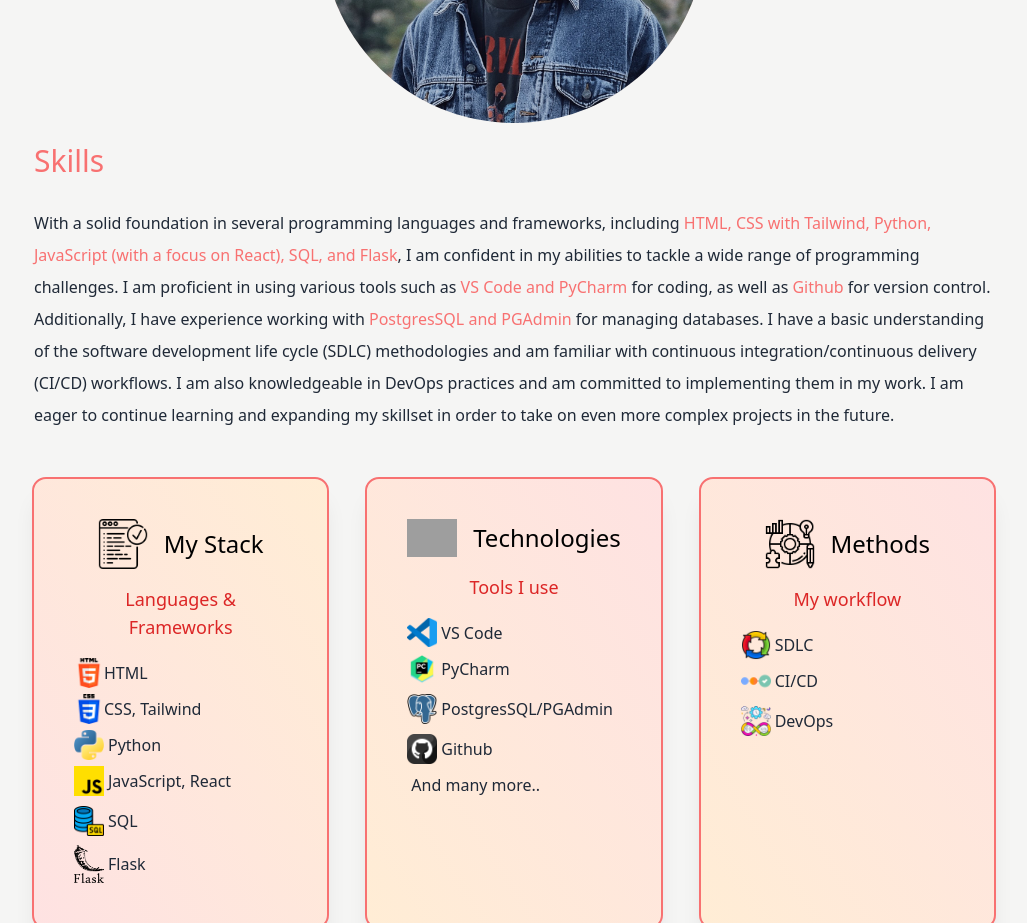
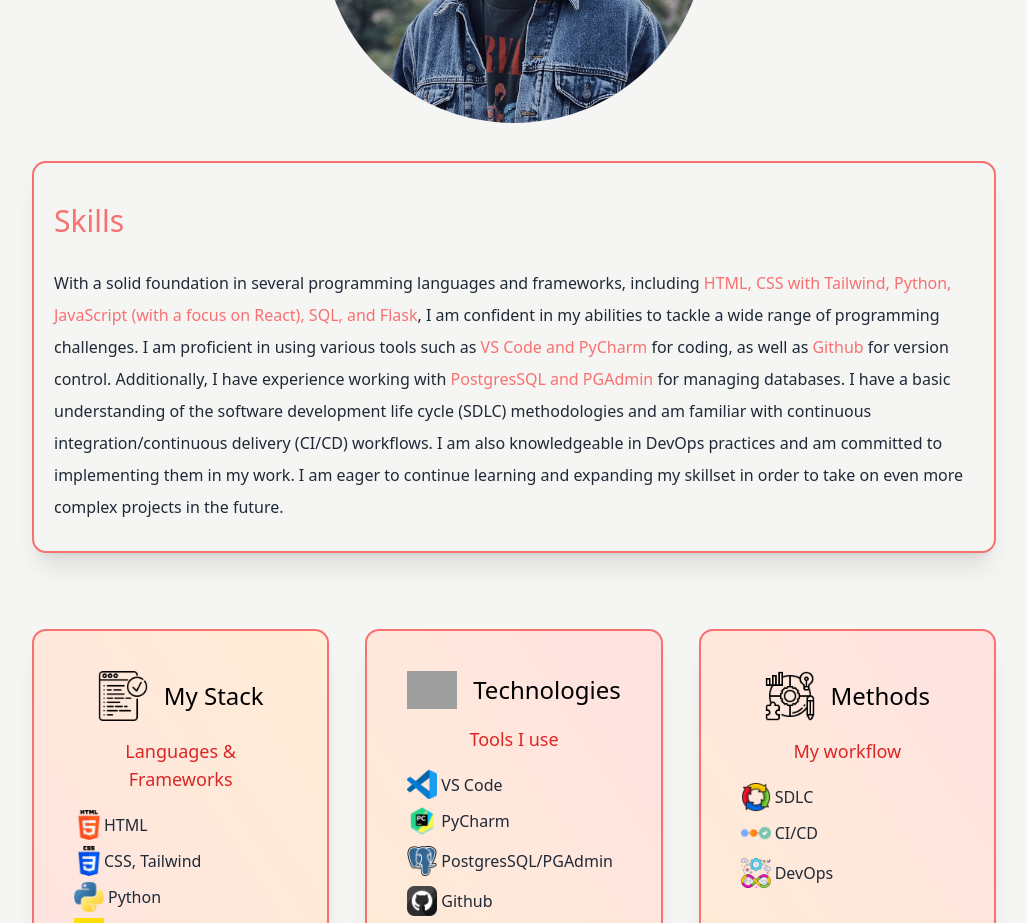
Before and after one commit to thomasbalicki/reactportfolio, a Next.js app: page / in a window 1280 px wide. Shown: the part 900-1823 px from the top of the page, without its empty margins (126-1153 px from the left). Built offline with nearby package versions, Linux system fonts and the light colour scheme; grey boxes are pictures that could not be loaded.

Commit message:
Added comments to improve code readability

```diff
--- a/pages/index.js
+++ b/pages/index.js
@@ -34,6 +34,9 @@ export default function Home() {
       </Head>
       <main className='bg-stone-100 px-10 md:px-20 lg:px-40 dark:bg-gray-900'>
         <section className='min-h-screen'>
+
+          {/*-------------------------------------------My Nav Bar------------------------------------------------------------------*/}
+
           <nav className='py-10 mb-12 flex justify-between'>
             <h1 className='text-xl font-burtons dark:text-white'>Portfolio</h1>
             <ul className='flex items-center'>
@@ -66,6 +69,9 @@ export default function Home() {
               </li>
             </ul>
           </nav>
+
+          {/*-------------------------------------------NAME AND INTRO------------------------------------------------------------------*/}
+
           <div className='text-center p-8 dark:text-white'>
             <h2 className='text-5xl py-2 text-red-500 font-medium md:text-6xl'>Thomas Balicki</h2>
             <h3 className='text-2xl py-2 md:text-3xl'>Software Developer.</h3>
@@ -76,13 +82,20 @@ export default function Home() {
           </div>
         </section>
         <section>
-          <div>
-            <h3 className='text-3xl py-5 text-red-400'>Skills</h3>
+
+          {/*-------------------------------------------Skills section & paragraph------------------------------------------------------------------*/}
+          {/*-------------- TODO: Create function to toggle between skills and education, displaying the content of the selected div ---------------*/}
+
+          <div className='shadow-xl p-5 rounded-xl my-10 outline outline-2 outline-red-400'>
+            <button className='text-3xl py-5 text-red-400'>Skills</button>
             <p className='text-md py-2 leading-8 text-gray-800 dark:text-white'>
               With a solid foundation in several programming languages and frameworks, including <span className="text-red-400">HTML, CSS with Tailwind, Python, JavaScript (with a focus on React), SQL, and Flask</span>, I am confident in my abilities to tackle a wide range of programming challenges. I am proficient in using various tools such as <span className="text-red-400">VS Code and PyCharm</span> for coding, as well as <span className="text-red-400">Github</span> for version control. Additionally, I have experience working with <span className="text-red-400">PostgresSQL and PGAdmin</span> for managing databases. I have a basic understanding of the software development life cycle (SDLC) methodologies and am familiar with continuous integration/continuous delivery (CI/CD) workflows. I am also knowledgeable in DevOps practices and am committed to implementing them in my work. I am eager to continue learning and expanding my skillset in order to take on even more complex projects in the future.
             </p>
           </div>
           <div className="lg:flex gap-10">
+
+            {/*-------------------------------------------My Stack Div------------------------------------------------------------------*/}
+
             <div className="bg-gradient-to-tr from-red-100 to-orange-100 flex-1 text-center shadow-xl p-10 rounded-xl my-10 outline outline-2 outline-red-400">
               <div className="flex items-center justify-center">
                 <Image src={languages} width={50} height={50} />
@@ -114,6 +127,9 @@ export default function Home() {
                 <p className="text-gray-800 py-1 px-1">Flask</p>
               </div>
             </div>
+
+            {/*-------------------------------------------My Technologies Div------------------------------------------------------------------*/}
+
             <div className="bg-gradient-to-tr from-orange-100 to-red-100 flex-1 text-center shadow-xl p-10 rounded-xl my-10 outline outline-2 outline-red-400 dark:bg-stone-100">
               <div className="flex items-center justify-center">
                 <Image src={technologies} width={50} height={50} />
@@ -138,6 +154,9 @@ export default function Home() {
               </div>
               <p className="text-gray-800 py-1 px-1 flex flex-row">And many more..</p>
             </div>
+
+            {/*-------------------------------------------My Methods Div------------------------------------------------------------------*/}
+
             <div className="bg-gradient-to-tr from-orange-100 to-red-100 flex-1 text-center shadow-xl p-10 rounded-xl my-10 outline outline-2 outline-red-400 dark:bg-stone-100">
               <div className="flex items-center justify-center">
                 <Image src={methods} width={50} height={50} />
@@ -159,6 +178,9 @@ export default function Home() {
             </div>
           </div>
         </section>
+
+        {/*-------------------------------------------My Portfolio Section------------------------------------------------------------------*/}
+
         <section>
           <div>
             <h3 className='text-3xl py-1 text-red-400'>Portfolio</h3>
@@ -171,8 +193,8 @@ export default function Home() {
               </p>
             </p>
           </div>
-          <footer class="bg-stone-100 text-black py-10 dark:text-white dark:bg-gray-900">
-            <div class="container mx-auto text-center">
+          <footer className="bg-stone-100 text-black py-10 dark:text-white dark:bg-gray-900">
+            <div className="container mx-auto text-center">
               <p>&copy; 2023 My Website. All rights reserved.</p>
             </div>
           </footer>
```
